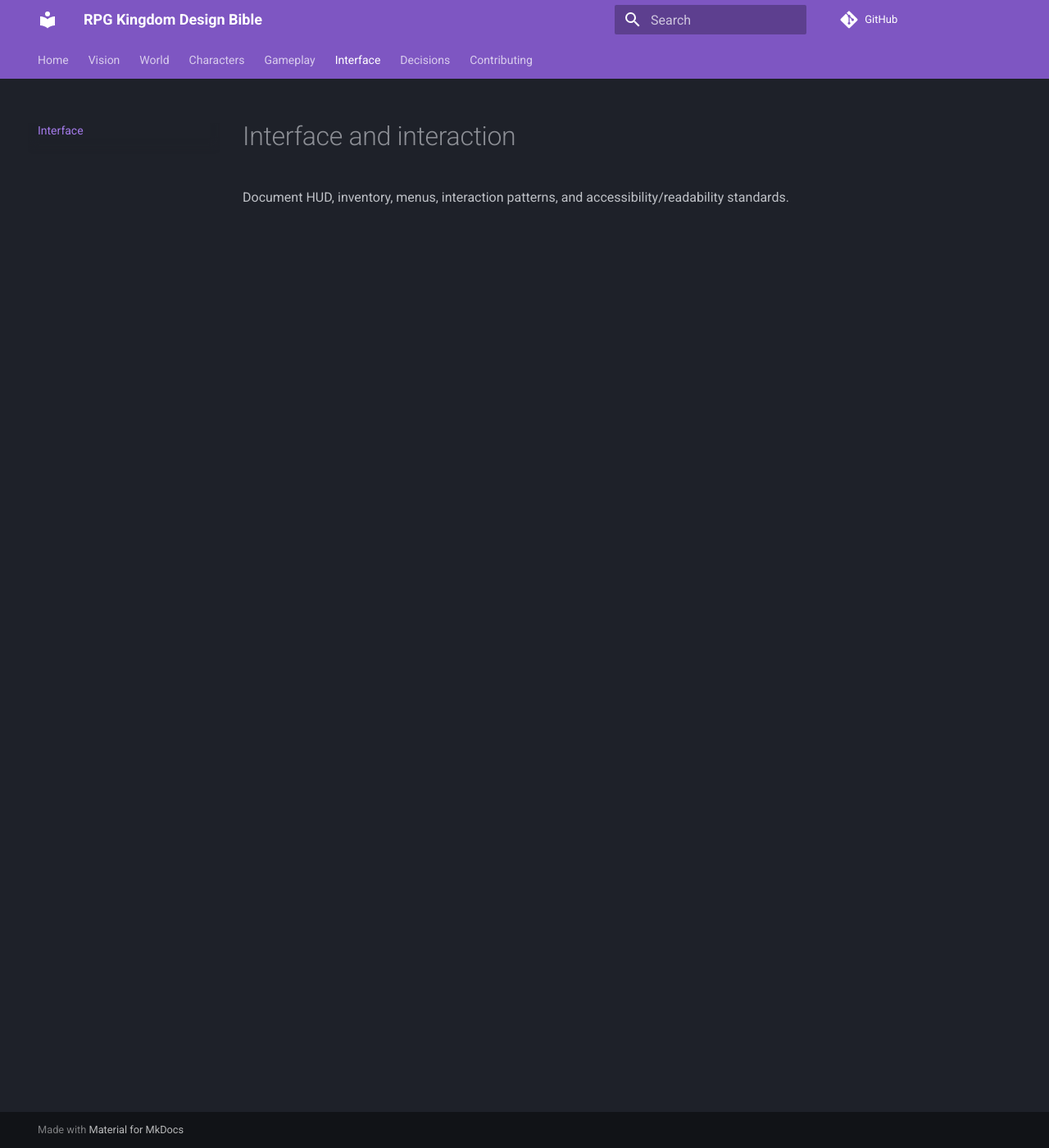
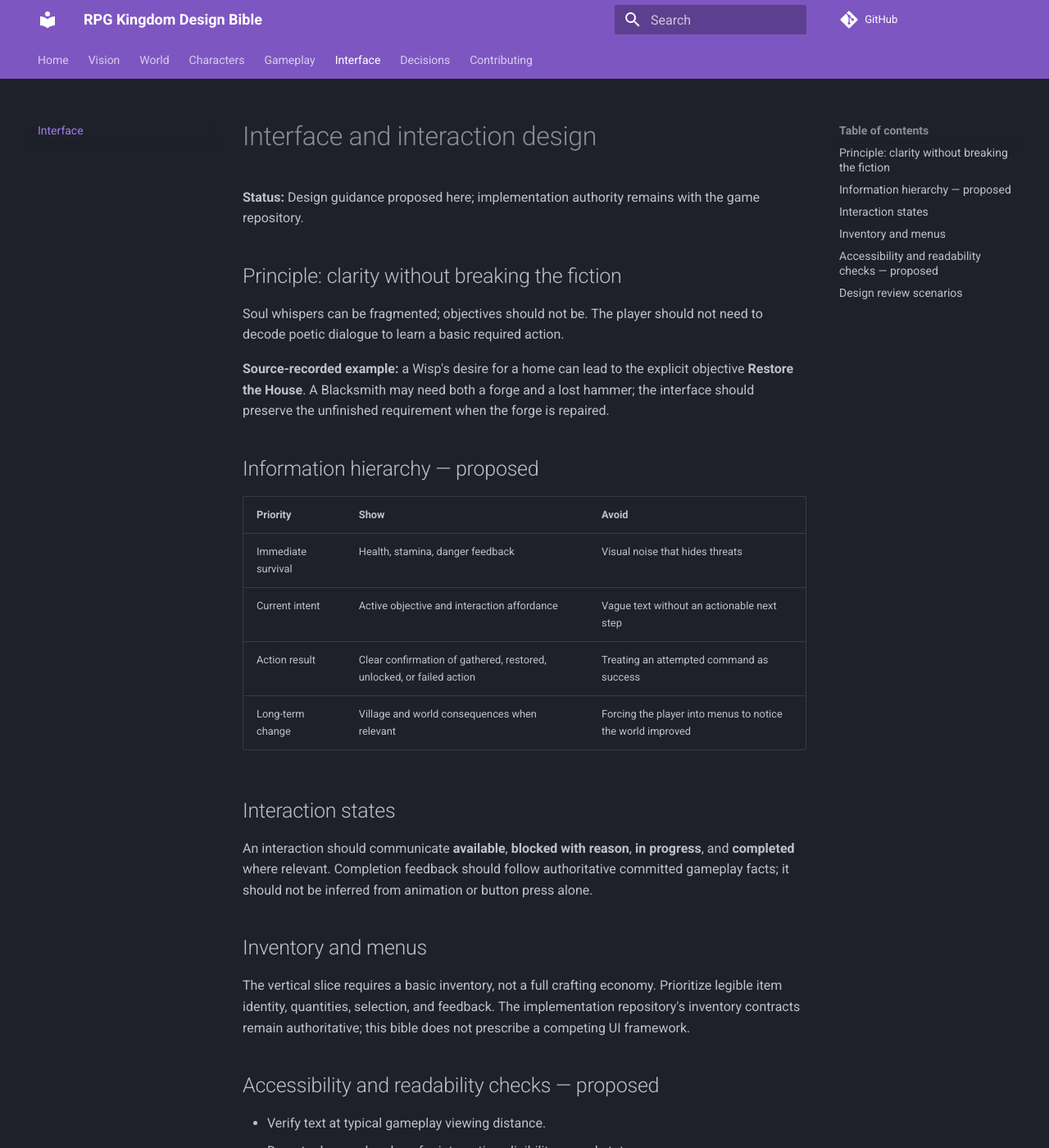
Before and after one commit to Shashakar/RPG-Kingdom-Design-Bible, an MkDocs documentation site: the page built from docs/interface/index.md, in a window 1280 px wide and 1400 px high. Shown: the whole window at 82% size. Built offline with MkDocs 1.6.1 and Material for MkDocs 9.7.7, drawn with Linux system fonts in a browser that asks for light colours; comment, search, counter and statistics services are not loaded; some of the changed text lies outside the part shown.

Commit message:
Expand design bible docs/interface/index.md

```diff
--- a/docs/interface/index.md
+++ b/docs/interface/index.md
@@ -1,3 +1,45 @@
-# Interface and interaction
+# Interface and interaction design
 
-Document HUD, inventory, menus, interaction patterns, and accessibility/readability standards.
+**Status:** Design guidance proposed here; implementation authority remains with the game repository.
+
+## Principle: clarity without breaking the fiction
+
+Soul whispers can be fragmented; objectives should not be. The player should not need to decode poetic dialogue to learn a basic required action.
+
+**Source-recorded example:** a Wisp's desire for a home can lead to the explicit objective **Restore the House**. A Blacksmith may need both a forge and a lost hammer; the interface should preserve the unfinished requirement when the forge is repaired.
+
+## Information hierarchy — proposed
+
+| Priority | Show | Avoid |
+| --- | --- | --- |
+| Immediate survival | Health, stamina, danger feedback | Visual noise that hides threats |
+| Current intent | Active objective and interaction affordance | Vague text without an actionable next step |
+| Action result | Clear confirmation of gathered, restored, unlocked, or failed action | Treating an attempted command as success |
+| Long-term change | Village and world consequences when relevant | Forcing the player into menus to notice the world improved |
+
+## Interaction states
+
+An interaction should communicate **available**, **blocked with reason**, **in progress**, and **completed** where relevant. Completion feedback should follow authoritative committed gameplay facts; it should not be inferred from animation or button press alone.
+
+## Inventory and menus
+
+The vertical slice requires a basic inventory, not a full crafting economy. Prioritize legible item identity, quantities, selection, and feedback. The implementation repository's inventory contracts remain authoritative; this bible does not prescribe a competing UI framework.
+
+## Accessibility and readability checks — proposed
+
+- Verify text at typical gameplay viewing distance.
+- Do not rely on color alone for interaction eligibility or soul state.
+- Keep HUD and objective text legible against both dark dungeons and bright outdoors.
+- Ensure interaction prompts have predictable positioning and timing.
+- Check gamepad focus, selected state, and confirmation behavior.
+- Avoid UI elements that obscure important enemies or route landmarks.
+
+## Design review scenarios
+
+1. First encounter with a Wisp and activation of a clear objective.
+2. Gather materials, attempt restoration with insufficient resources, then succeed.
+3. Restore a building and observe the world/NPC response.
+4. Enter combat, receive damage, dodge, and recover.
+5. Save, reload, and confirm persistent progress is reflected accurately.
+
+**Sources:** [World Restoration Foundation](https://github.com/Shashakar/RPG-Kingdom/blob/main/docs/WORLD_RESTORATION_FOUNDATION.md) · [Vertical Slice](https://github.com/Shashakar/RPG-Kingdom/blob/main/docs/VERTICAL_SLICE.md) · [Architecture](https://github.com/Shashakar/RPG-Kingdom/blob/main/docs/ARCHITECTURE.md).
```
